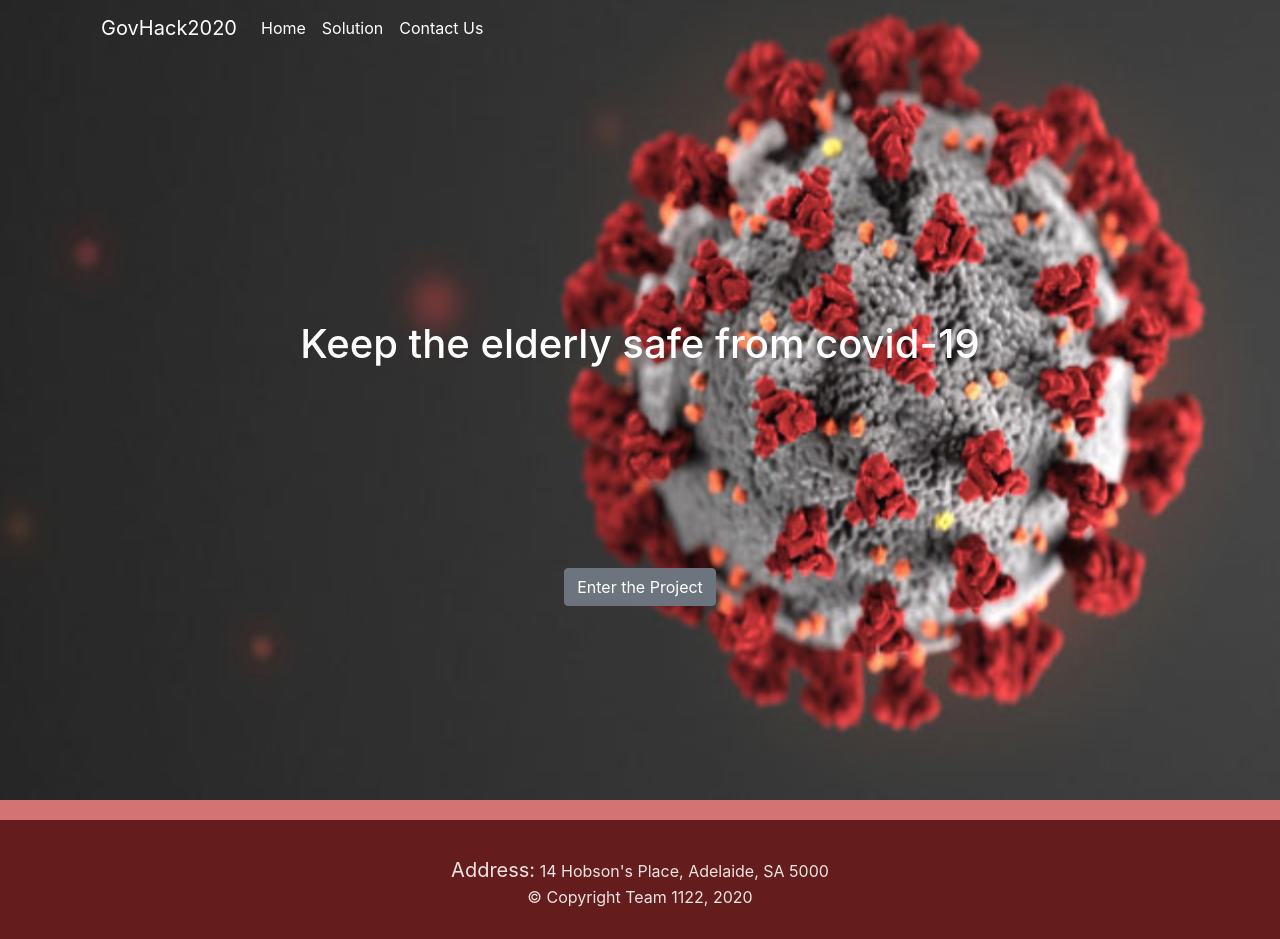
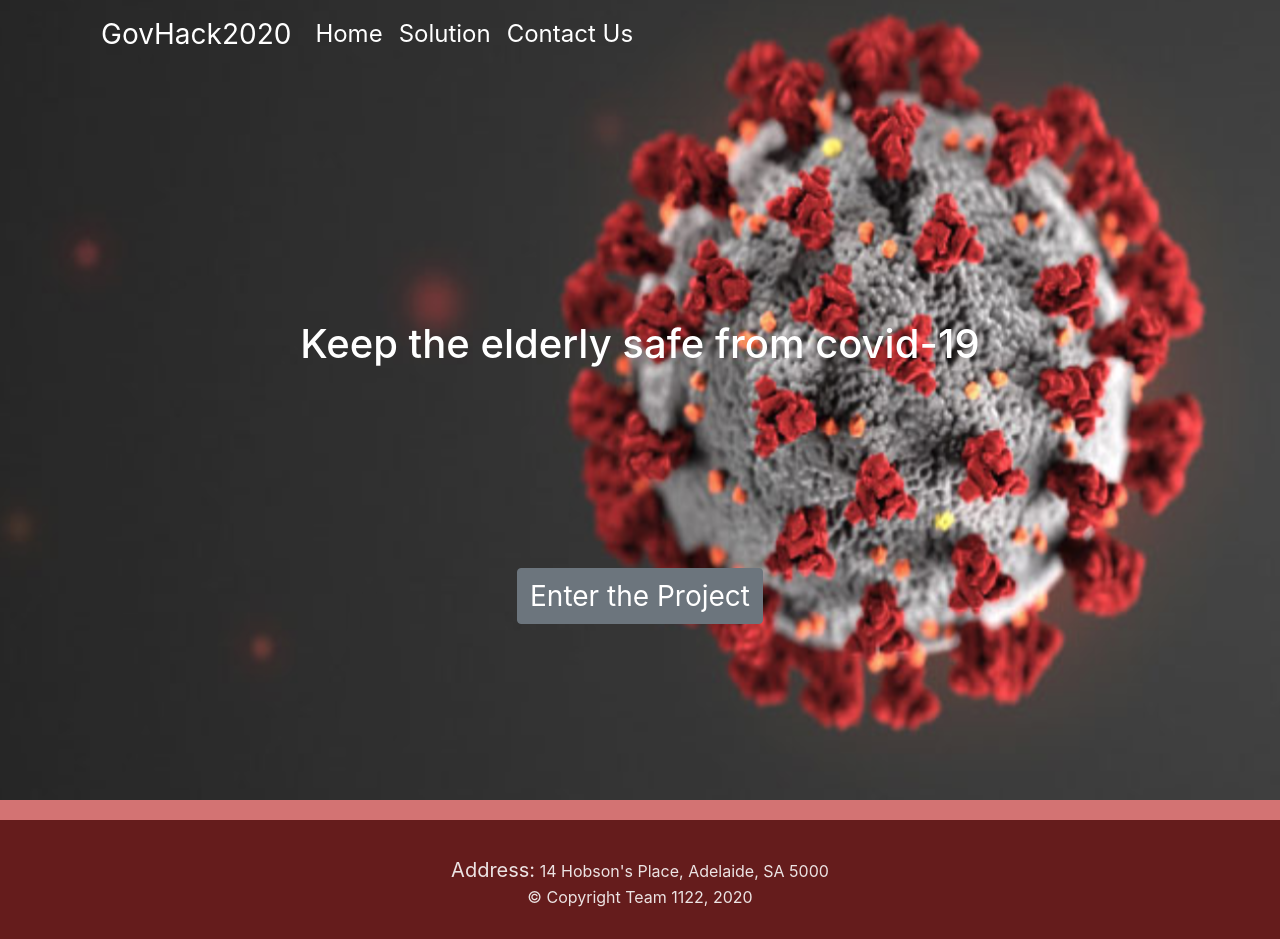
Before and after one commit to QuanTangUoA/QuanTangUoA.github.io, a website: page index.html in a window 1280 px wide. Drawn offline with nearby package versions, Linux system fonts and the light colour scheme.

Commit message:
font fixes

```diff
--- a/index.html
+++ b/index.html
@@ -19,20 +19,20 @@
             <div class="background_text">
                 <h1>Keep the elderly safe from covid-19</h1>
                 <div class="button_group">
-                    <a type="button" class="btn btn-secondary" href="project.html">Enter the Project</a>
+                    <a type="button" class="btn btn-secondary" href="project.html" style="font-size: 28px;">Enter the Project</a>
                 </div>
             </div>
             <div class="container">
                 <nav class="navbar navbar-expand-lg navbar-light bg-light" style= "position: absolute; top:0px; background: transparent !important;">
-                    <a class="navbar-brand" href="index.html" style="color: white;">GovHack2020</a>
+                    <a class="navbar-brand" href="index.html" style="color: white; font-size: 28px;">GovHack2020</a>
                     <button class="navbar-toggler" type="button" data-toggle="collapse" data-target="#navbarNavAltMarkup" aria-controls="navbarNavAltMarkup" aria-expanded="false" aria-label="Toggle navigation">
                     <span class="navbar-toggler-icon"></span>
                     </button>
                     <div class="collapse navbar-collapse" id="navbarNavAltMarkup">
                     <div class="navbar-nav">
-                        <a class="nav-item nav-link active" href="#" style="color: white;">Home <span class="sr-only">(current)</span></a>
-                        <a class="nav-item nav-link active" href="#" style="color: white;">Solution <span class="sr-only">(current)</span></a>
-                        <a class="nav-item nav-link active" href="Contact_Us.html" style="color: white;">Contact Us</a>
+                        <a class="nav-item nav-link active" href="index.html" style="color: white; font-size: 24px;">Home <span class="sr-only">(current)</span></a>
+                        <a class="nav-item nav-link active" href="#" style="color: white; font-size: 24px;">Solution <span class="sr-only">(current)</span></a>
+                        <a class="nav-item nav-link active" href="Contact_Us.html" style="color: white; font-size: 24px;">Contact Us</a>
                     </div>
                     </div>
                 </nav>
```
Also changed, not shown: Contact_Us.html (+3 -3 lines), project.html (+4 -4 lines).
